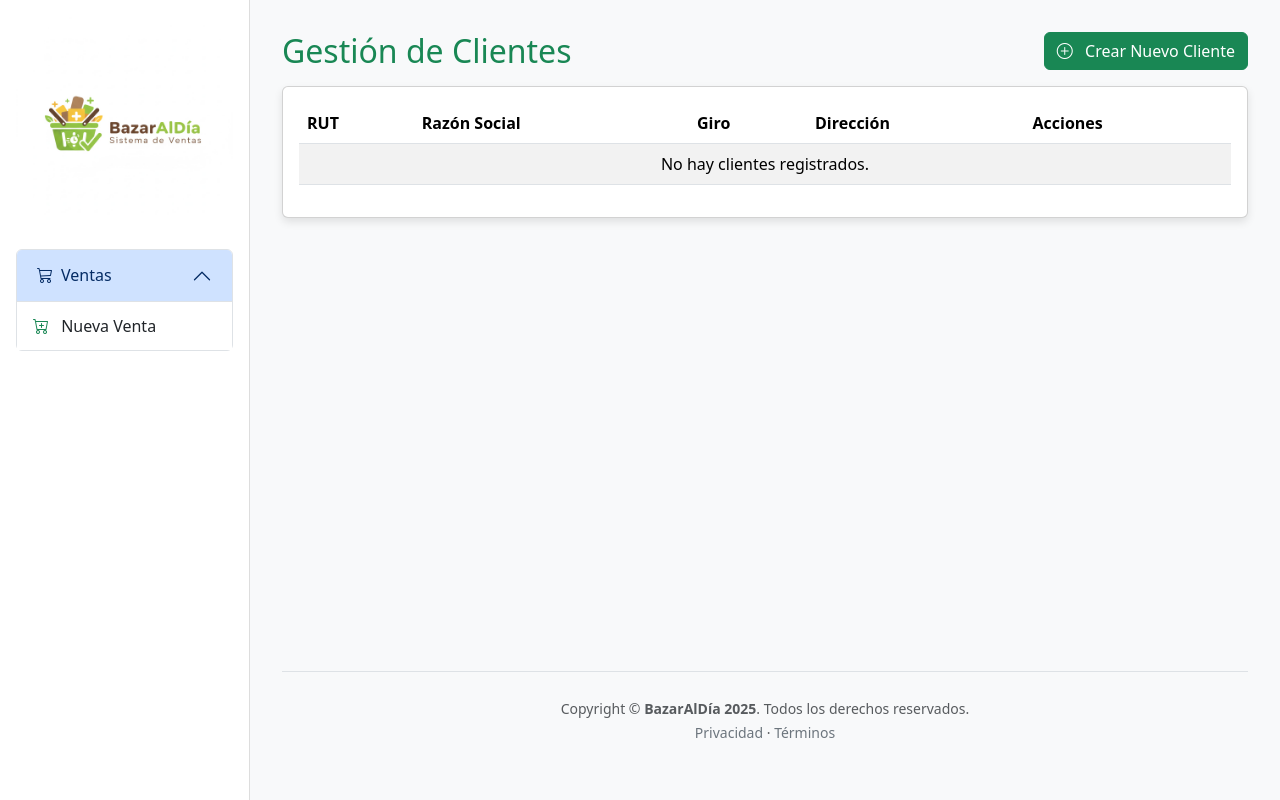
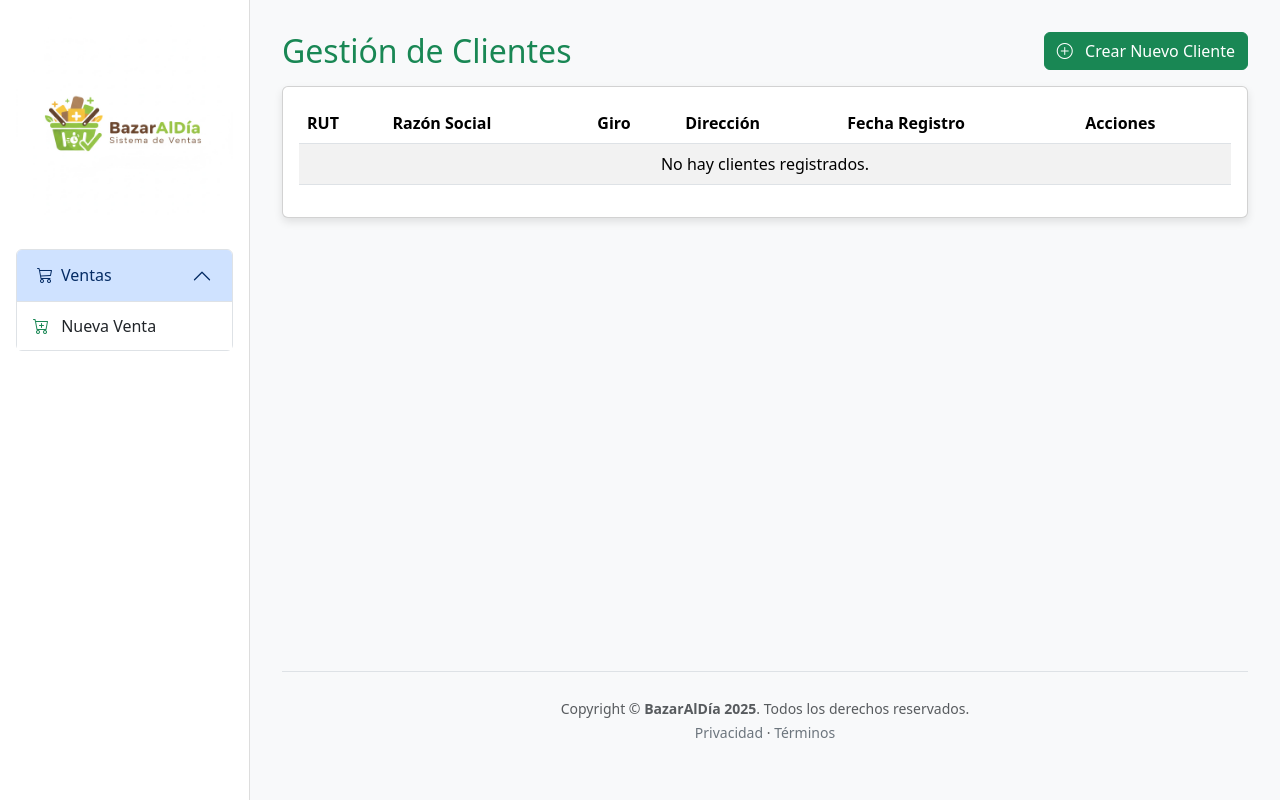
Before and after one commit to ceal2013/PROYECTO_INTEGRACION, a Django app: template templates/administracion/listar_clientes.html in a window 1280 px wide. Shown: the part 56-856 px from the top of the page. Run offline with Django 5.2, Linux system fonts and the light colour scheme; the template is opened without the code that fills it, so the values that code supplies are empty.

Commit message:
Añade la columna "Fecha Registro" en la tabla de gestión de clientes y ajusta el mensaje de no hay clientes registrados.

```diff
--- a/VENTASAPP/models.py
+++ b/VENTASAPP/models.py
@@ -3,7 +3,6 @@ from django.conf import settings
 from django.contrib.auth.base_user import BaseUserManager
 from django.contrib.auth.models import AbstractBaseUser, PermissionsMixin
 from django.utils import timezone
-
 
 class UsuarioManager(BaseUserManager):
     """Manager personalizado para el modelo Usuario."""
@@ -20,7 +19,6 @@ class UsuarioManager(BaseUserManager):
     def create_superuser(self, username, password=None, **extra_fields):
         extra_fields.setdefault('is_staff', True)
         extra_fields.setdefault('is_superuser', True)
-        # Forzar rol de superusuario a 'Jefe de Ventas'
         return self.create_user(username=username, password=password, rol='Jefe de Ventas', **extra_fields)
 
 
@@ -52,6 +50,8 @@ class Cliente(models.Model):
     razon_social = models.CharField(max_length=100)
     giro = models.CharField(max_length=100)
     direccion = models.CharField(max_length=150)
+    # NUEVO CAMPO: Fecha de Registro
+    fecha_registro = models.DateTimeField(default=timezone.now)
 
     def __str__(self):
         return self.rut
--- a/templates/administracion/listar_clientes.html
+++ b/templates/administracion/listar_clientes.html
@@ -18,7 +18,7 @@
                         <th>Razón Social</th>
                         <th>Giro</th>
                         <th>Dirección</th>
-                        <th>Acciones</th>
+                        <th>Fecha Registro</th> <th>Acciones</th>
                     </tr>
                 </thead>
                 <tbody>
@@ -28,6 +28,7 @@
                         <td>{{ cliente.razon_social }}</td>
                         <td>{{ cliente.giro }}</td>
                         <td>{{ cliente.direccion }}</td>
+                        <td>{{ cliente.fecha_registro|date:"d/m/Y H:i" }}</td>
                         <td>
                             <a href="{% url 'editar_cliente' cliente.rut %}" class="btn btn-primary btn-sm">
                                 <i class="bi bi-pencil-fill"></i> Editar
@@ -39,7 +40,7 @@
                     </tr>
                     {% empty %}
                     <tr>
-                        <td colspan="5" class="text-center">No hay clientes registrados.</td>
+                        <td colspan="6" class="text-center">No hay clientes registrados.</td>
                     </tr>
                     {% endfor %}
                 </tbody>
```
